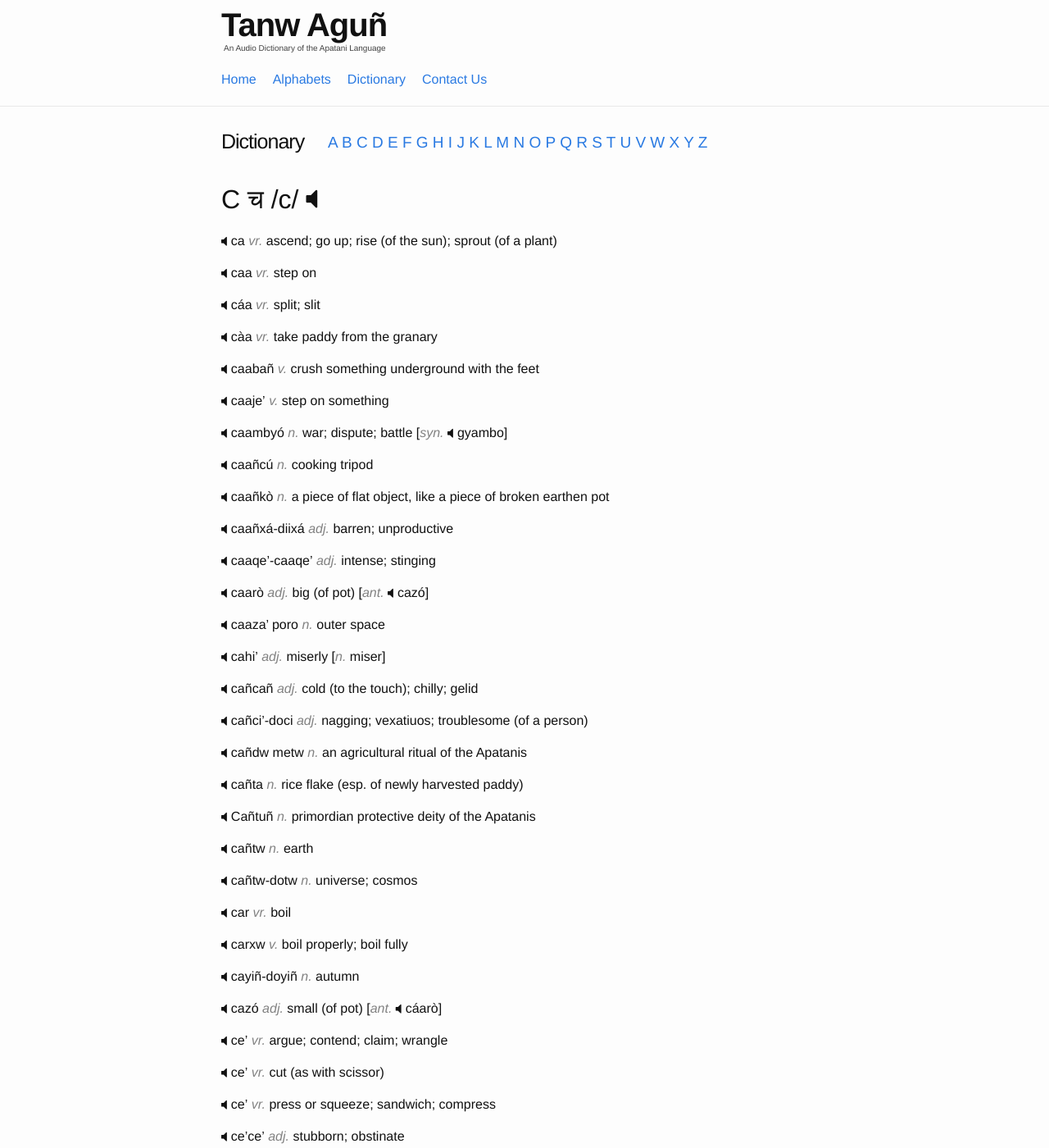
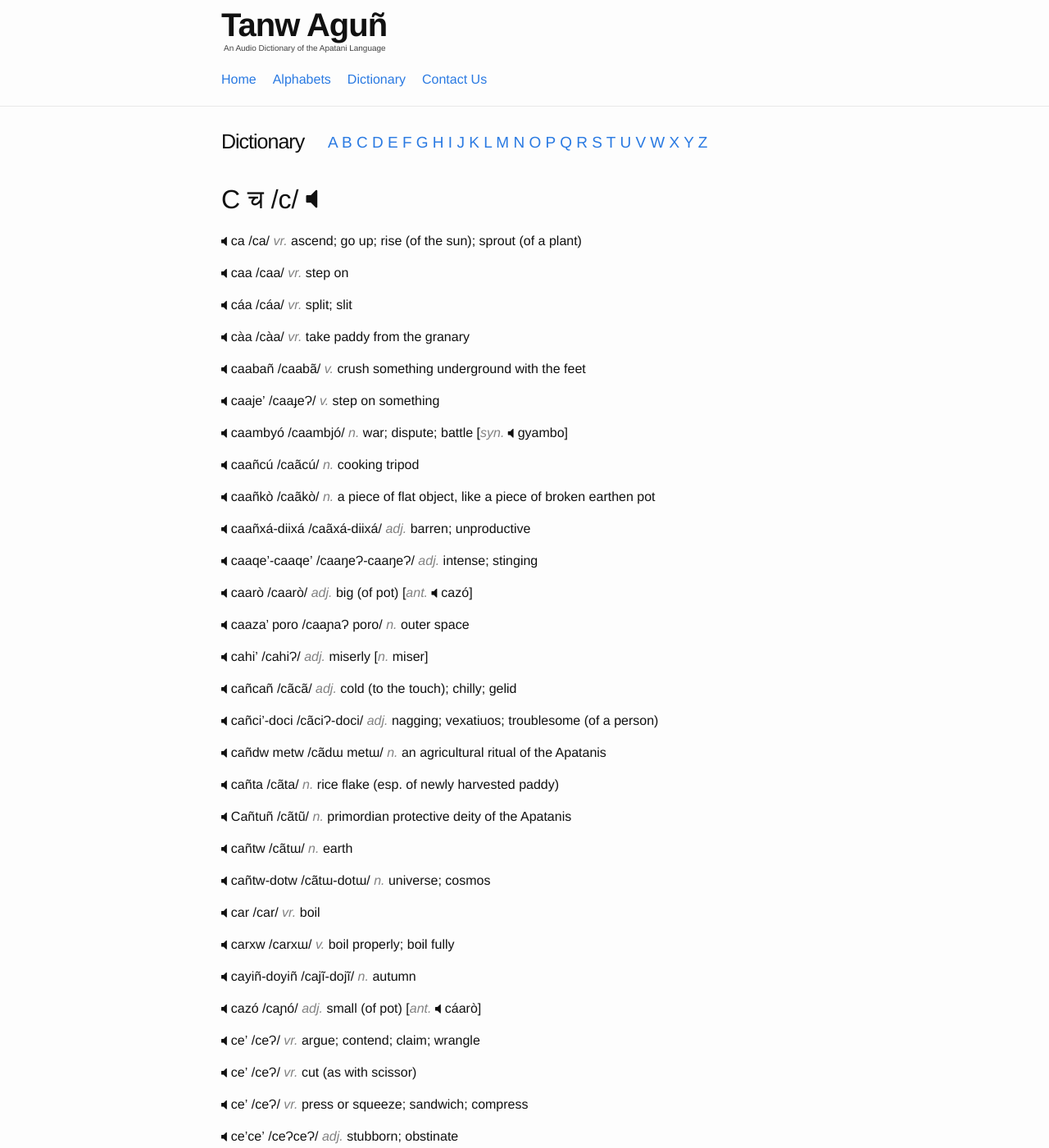
Before and after one commit to hacksparrow/language.apatani.org, a Jekyll site: the page built from dictionary/c.md, in a window 1280 px wide and 1400 px high. Shown: the whole window at 82% size. Built offline with Jekyll 4.4.1, drawn with Linux system fonts in a browser that asks for light colours; nearby versions of some CDN libraries; comment, search, counter and statistics services are not loaded; some of the changed text lies outside the part shown.

Commit message:
Update c.md

```diff
--- a/dictionary/c.md
+++ b/dictionary/c.md
@@ -6,256 +6,256 @@ devanagari: च
 ipa: c
 ---
 
-__ca__  _vr._  ascend; go up; rise (of the sun); sprout (of a plant)
+__ca__  /ca/ _vr._  ascend; go up; rise (of the sun); sprout (of a plant)
 
 
-__caa__ _vr._  step on
+__caa__ /caa/ _vr._  step on
 
 
-__cáa__ _vr._  split; slit
+__cáa__ /cáa/ _vr._  split; slit
 
 
-__càa__ _vr._  take paddy from the granary
+__càa__ /càa/ _vr._  take paddy from the granary
 
 
-__caabañ__  _v._  crush something underground with the feet
+__caabañ__ /caabã/  _v._  crush something underground with the feet
 
 
-__caaje'__  _v._  step on something
+__caaje'__ /caaɟeɁ/  _v._  step on something
 
 
-__caambyó__ _n._  war; dispute; battle  [_syn._  gyambo]
+__caambyó__ /caambjó/ _n._  war; dispute; battle  [_syn._  gyambo]
 
 
-__caañcú__  _n._  cooking tripod
+__caañcú__ /caãcú/  _n._  cooking tripod
 
 
-__caañkò__  _n._  a piece of flat object, like a piece of broken earthen pot
+__caañkò__ /caãkò/  _n._  a piece of flat object, like a piece of broken earthen pot
 
 
-__caañxá-diixá__  _adj._  barren; unproductive
+__caañxá-diixá__ /caãxá-diixá/ _adj._  barren; unproductive
 
 
-__caaqe'-caaqe'__ _adj._  intense; stinging
+__caaqe'-caaqe'__ /caaŋeɁ-caaŋeɁ/ _adj._  intense; stinging
 
 
-__caarò__ _adj._  big (of pot) [_ant._  cazó]
+__caarò__ /caarò/ _adj._  big (of pot) [_ant._  cazó]
 
 
-__caaza' poro__ _n._  outer space
+__caaza' poro__ /caaɲaɁ poro/ _n._  outer space
 
 
-__cahi'__ _adj._  miserly [_n._  miser]
+__cahi'__ /cahiɁ/ _adj._  miserly [_n._  miser]
 
 
-__cañcañ__  _adj._  cold (to the touch); chilly; gelid
+__cañcañ__  /cãcã/ _adj._  cold (to the touch); chilly; gelid
 
 
-__cañci'-doci__ _adj._  nagging; vexatiuos; troublesome (of a person)
+__cañci'-doci__ /cãciɁ-doci/ _adj._  nagging; vexatiuos; troublesome (of a person)
 
 
-__cañdw metw__  _n._  an agricultural ritual of the Apatanis
+__cañdw metw__  /cãdɯ metɯ/ _n._  an agricultural ritual of the Apatanis
 
 
-__cañta__ _n._  rice flake (esp. of newly harvested paddy)
+__cañta__ /cãta/ _n._  rice flake (esp. of newly harvested paddy)
 
 
-__Cañtuñ__  _n._  primordian protective deity of the Apatanis
+__Cañtuñ__  /cãtũ/ _n._  primordian protective deity of the Apatanis
 
 
-__cañtw__ _n._  earth
+__cañtw__ /cãtɯ/ _n._  earth
 
 
-__cañtw-dotw__  _n._  universe; cosmos
+__cañtw-dotw__ /cãtɯ-dotɯ/ _n._  universe; cosmos
 
 
-__car__ _vr._  boil
+__car__ /car/ _vr._  boil
 
 
-__carxw__ _v._  boil properly; boil fully
+__carxw__ /carxɯ/ _v._  boil properly; boil fully
 
 
-__cayiñ-doyiñ__ _n._  autumn
+__cayiñ-doyiñ__ /cajĩ-dojĩ/ _n._  autumn
 
 
-__cazó__  _adj._  small (of pot) [_ant._  cáarò]
+__cazó__  /caɲó/ _adj._  small (of pot) [_ant._  cáarò]
 
 
-__ce'__ _vr._  argue; contend; claim; wrangle
+__ce'__ /ceɁ/ _vr._  argue; contend; claim; wrangle
 
 
-__ce'__ _vr._  cut (as with scissor)
+__ce'__ /ceɁ/ _vr._  cut (as with scissor)
 
 
-__ce'__ _vr._  press or squeeze; sandwich; compress
+__ce'__ /ceɁ/ _vr._  press or squeeze; sandwich; compress
 
 
-__ce'ce'__	_adj._	stubborn; obstinate
+__ce'ce'__	/ceɁceɁ/ _adj._	stubborn; obstinate
 
 
-__ce'ga__ _adj._  argumentative; quarrelsome; belligerant; captious
+__ce'ga__ /ceɁga/ _adj._  argumentative; quarrelsome; belligerant; captious
 
 
-__ce'su__ _v._  argue; contend; claim; wrangle
+__ce'su__ /ceɁsu/ _v._  argue; contend; claim; wrangle
 
 
-__ce'xo'__  _v._  diasgree; differ; diverge from
+__ce'xo'__  /ceɁxoɁ/ _v._  diasgree; differ; diverge from
 
 
-__cee__ _adj._  small amount; few; scarce; scant; meagre
+__cee__ /cee/ _adj._  small amount; few; scarce; scant; meagre
 
 
-__ceeda__ _part._ almost; close to
+__ceeda__ /ceeda/ _part._ almost; close to
 
 
-__ceñ__ _vr._  bundle; bunch; clump
+__ceñ__ /cẽ/ _vr._  bundle; bunch; clump
 
 
-__ceñxo__ _n._  scab (of a wound); crust
+__ceñxo__ /cẽxo/ _n._  scab (of a wound); crust
 
 
-__cí__  _vr._  claim (ownership)
+__cí__  /cí/ _vr._  claim (ownership)
 
 
-__cì__  _vr._  bite
+__cì__  /cì/ _vr._  bite
 
 
-__ci'__ _vr._  hurl (as a javelin)
+__ci'__ /ciɁ/ _vr._  hurl (as a javelin)
 
 
-__ci'__ _vr._  move fast (as a fish do)
+__ci'__ /ciɁ/ _vr._  move fast (as a fish do)
 
 
-__ci'__ _vr._  hold (with both arms)
+__ci'__ /ciɁ/ _vr._  hold (with both arms)
 
 
-__ci'pw__ _n._  frame of the bamboo sliding door
+__ci'pw__ /ciɁpɯ/ _n._  frame of the bamboo sliding door
 
 
-__ci'ri__ _n._  ceremonial antique sword
+__ci'ri__ /ciɁri/ _n._  ceremonial antique sword
 
 
-__ciba__  _n._  small cane bag usually used for carrying tiffin
+__ciba__  /ciba/ _n._  small cane bag usually used for carrying tiffin
 
 
-__cibyw__ _adj._  smart; quick; agile [_syn._  byací]
+__cibyw__ /cibjɯ/ _adj._  smart; quick; agile [_syn._  byací]
 
 
-__ciciñ__ _n._  loin loom
+__ciciñ__ /cicĩ/ _n._  loin loom
 
 
-__ciciñ__ _n._  a variety of ritual (esp. to ward off malevolent spirit) [_Ant._  twgò]
+__ciciñ__ /cicĩ/ _n._  a variety of ritual (esp. to ward off malevolent spirit) [_Ant._  twgò]
 
 
-__cifù__  _n._  little forktail (_Enicurus scouleri_)
+__cifù__  /ciʎù/ _n._  little forktail (_Enicurus scouleri_)
 
 
-__cigu__  _n._  source (of a stream)
+__cigu__  /cigu/ _n._  source (of a stream)
 
 
-__cíi__ _vr._  be extinct
+__cíi__ /cíigu/ _vr._  be extinct
 
 
-__ciiñ__  _v._  weave
+__ciiñ__  /ciĩ/ _v._  weave
 
 
-__ciirw__ _n._  edge; brim  [_syn._  lwwrw]
+__ciirw__ /ciirɯ/ _n._  edge; brim  [_syn._  lwwrw]
 
 
-__cikañ__ _part._ like; similar
+__cikañ__ /cikã/ _part._ like; similar
 
 
-__cíkù__ _n._ pocket; pouch (_syn._ ciru')
+__cíkù__ /cíkù/ _n._ pocket; pouch (_syn._ ciru')
 
 
-__cimiń__ _adj._  docile; humble; modest
+__cimiń__ /cimĩ/ _adj._  docile; humble; modest
 
 
-__ciñ__ _v._  know; comprehend; understand
+__ciñ__ /cĩ/ _v._  know; comprehend; understand
 
 
-__ciru'__ _n._  pocket; pouch [_syn._  cíkù]
+__ciru'__ /ciruɁ/ _n._  pocket; pouch [_syn._  cíkù]
 
 
-__cixo__  _adj._  clever; smart; successful person
+__cixo__  /cixo/ _adj._  clever; smart; successful person
 
 
-__cixw-cixo__ _n._  a variety of bird; black drongo (_Dicrurus macrocercus_)
+__cixw-cixo__ /cixɯ-cixo/ _n._  a variety of bird; black drongo (_Dicrurus macrocercus_)
 
 
-__cizu'__ _n._  soot; impure carbon particles resulting from the incomplete combustion of wood
+__cizu'__ /ciɲuɁ/ _n._  soot; impure carbon particles resulting from the incomplete combustion of wood
 
 
-__co'myo'__ _adv._  slowly; silently; stealthily
+__co'myo'__ /coɁmjoɁ/ _adv._  slowly; silently; stealthily
 
 
-__cofo paka'__ _n._ small metallic plate, esp. to serve side dishes
+__cofo paka'__ /coʎo pakaɁ/ _n._ small metallic plate, esp. to serve side dishes
 
 
-__coga-coga__ _adv._  waddling; manner of walking with short steps and swaying motion
+__coga-coga__ /coga-coga/ _adv._  waddling; manner of walking with short steps and swaying motion
 
 
-__cogiñ__ _v._  squat; crouch
+__cogiñ__ /cogĩ/ _v._  squat; crouch
 
 
-__colo__  _n._  a decorative element of babó
+__colo__  /colo/ _n._  a decorative element of babó
 
 
-__còo__ _vr._  bounce (as a ball); hop on one foot (of a human)
+__còo__ /còo/ _vr._  bounce (as a ball); hop on one foot (of a human)
 
 
-__còofa__ _v._  limp
+__còofa__ /còoʎa/ _v._  limp
 
 
-__cor__ _vr._  spray; squirt; sprinkle
+__cor__ /cor/ _vr._  spray; squirt; sprinkle
 
 
-__corjiñ__  _adj._  straight
+__corjiñ__  /corɟĩ/ _adj._  straight
 
 
-__corkè__ _adj._  strong (as of taste)
+__corkè__ /corkè/ _adj._  strong (as of taste)
 
 
-__corkw__ _adj._  smart; strong; rigid
+__corkw__ /corkɯ/ _adj._  smart; strong; rigid
 
 
-__cortiñ__  _n._  waterfall
+__cortiñ__  /cortĩ/ _n._  waterfall
 
 
-__cu'__ _vr._  spit; expectorate
+__cu'__ /cuɁ/ _vr._  spit; expectorate
 
 
-__cuca__  _n._  an element of a ritual altar
+__cuca__ /cuca/  _n._  an element of a ritual altar
 
 
-__cudu-cubo__ _adj._  imprudent; reckless
+__cudu-cubo__ /cudu-cubo/ _adj._  imprudent; reckless
 
 
-__cuha__  _v._  plunge; plummet; nosedive
+__cuha__  /cuha/ _v._  plunge; plummet; nosedive
 
 
-__cukvr__ _n._  sputum  [_syn._  takvr]
+__cukvr__ /cukǝr/ _n._  sputum  [_syn._  takvr]
 
 
-__culu__  _n._  a variety of children's game
+__culu__  /culu/ _n._  a variety of children's game
 
 
-__cuu__ _vr._  move with head forward
+__cuu__ /cuu/ _vr._  move with head forward
 
 
-__cuuki__ _v._  stoop [_syn._  cuukw]
+__cuuki__ cuuki// _v._  stoop [_syn._  cuukw]
 
 
-__cuuki'__  _n._  metallic poker; safety pin  [_syn._  ufañ kuti]
+__cuuki'__  /cuukiɁ/ _n._  metallic poker; safety pin  [_syn._  ufañ kuti]
 
 
-__cuuku__ _adj._  upside down
+__cuuku__ /cuuku/ _adj._  upside down
 
 
-__cuuxa__ _n._  small bamboo container over the fireplace
+__cuuxa__ /cuuxa/ _n._  small bamboo container over the fireplace
 
 
-__cuuzi__ _n._  water beetle  [_syn._  yasi anw]
+__cuuzi__ /cuuɲi/ _n._  water beetle  [_syn._  yasi anw]
 
 
-__cwgw-caga__ _adj._  lean and thin [_syn._  rwgw-raga]
+__cwgw-caga__ /cɯgɯ-caga/ _adj._  lean and thin [_syn._  rwgw-raga]
```
